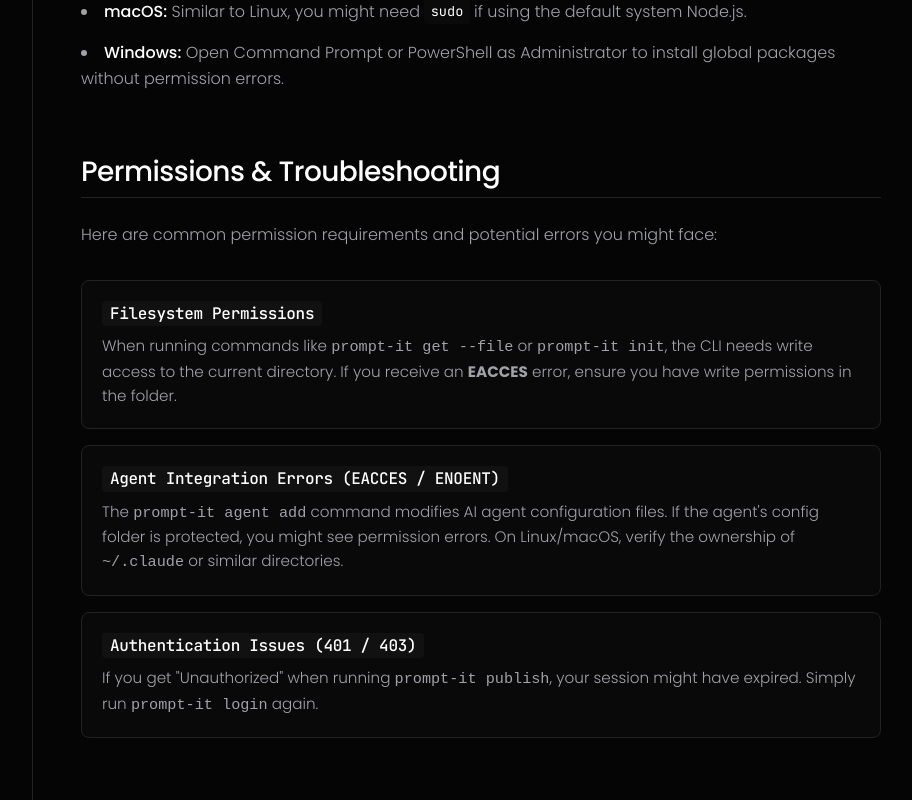
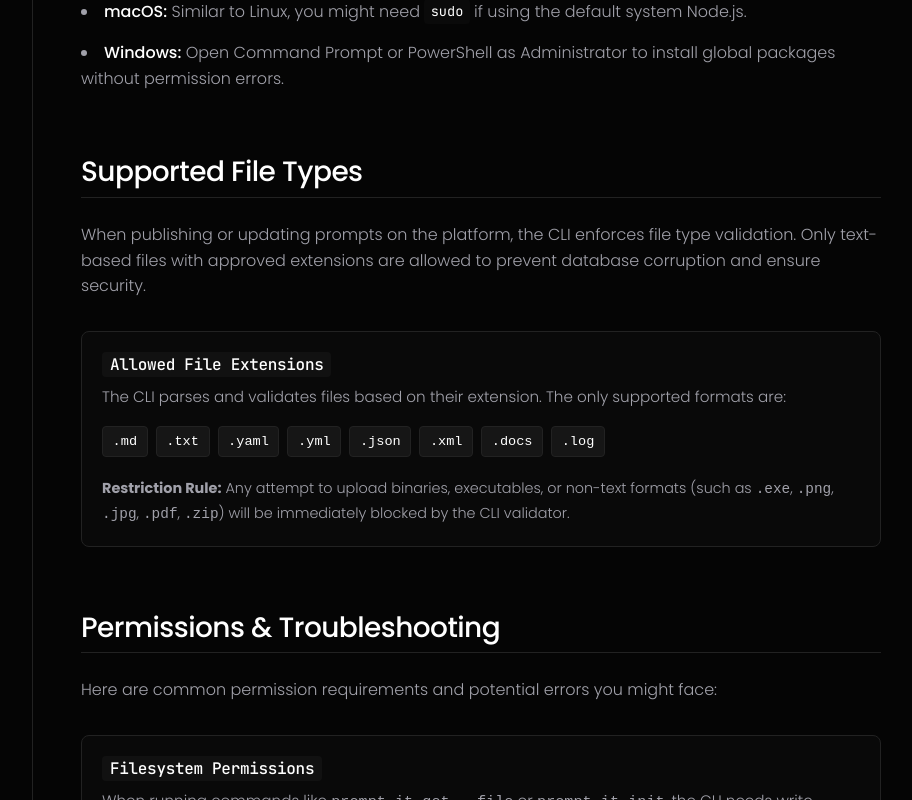
Before and after one commit to prompt-integration-toolkit/website, a React (Vite) app: page /docs in a window 1280 px wide. Shown: the part 1035-1835 px from the top of the page, without its empty margins (289-1201 px from the left). Built offline with nearby package versions, Linux system fonts and the light colour scheme; no server answers.

Commit message:
docs: move supported file types to a dedicated early section

```diff
--- a/src/pages/Docs.tsx
+++ b/src/pages/Docs.tsx
@@ -1,4 +1,4 @@
-import { Terminal, Settings, Shield, UserCheck, ListChecks, Search, Cpu, HelpCircle } from 'lucide-react';
+import { Terminal, Settings, FileText, Shield, UserCheck, ListChecks, Search, Cpu, HelpCircle } from 'lucide-react';
 import './Docs.css';
 
 export function Docs() {
@@ -15,6 +15,10 @@ export function Docs() {
             <a href="#installation" className="sidebar-link">
               <Settings size={14} />
               Installation & OS Guide
+            </a>
+            <a href="#file-types" className="sidebar-link">
+              <FileText size={14} />
+              Supported File Types
             </a>
             <a href="#permissions" className="sidebar-link">
               <Shield size={14} />
@@ -80,6 +84,38 @@ export function Docs() {
             <li><strong>macOS:</strong> Similar to Linux, you might need <code>sudo</code> if using the default system Node.js.</li>
             <li><strong>Windows:</strong> Open Command Prompt or PowerShell as Administrator to install global packages without permission errors.</li>
           </ul>
+        </section>
+
+        <section id="file-types" className="docs-section">
+          <h2>Supported File Types</h2>
+          <p>
+            When publishing or updating prompts on the platform, the CLI enforces file type validation.
+            Only text-based files with approved extensions are allowed to prevent database corruption and ensure security.
+          </p>
+          <div className="command-card">
+            <h4>Allowed File Extensions</h4>
+            <p style={{ marginBottom: '1rem' }}>
+              The CLI parses and validates files based on their extension. The only supported formats are:
+            </p>
+            <div style={{ display: 'flex', flexWrap: 'wrap', gap: '0.5rem', marginBottom: '1.25rem' }}>
+              {['.md', '.txt', '.yaml', '.yml', '.json', '.xml', '.docs', '.log'].map(ext => (
+                <span key={ext} style={{
+                  backgroundColor: 'rgba(255, 255, 255, 0.05)',
+                  border: '1px solid var(--border-color)',
+                  borderRadius: '4px',
+                  padding: '0.25rem 0.6rem',
+                  fontSize: '0.85rem',
+                  fontFamily: 'monospace',
+                  color: 'var(--text-primary)'
+                }}>
+                  {ext}
+                </span>
+              ))}
+            </div>
+            <p style={{ fontSize: '0.9rem', color: 'var(--text-secondary)' }}>
+              <strong>Restriction Rule:</strong> Any attempt to upload binaries, executables, or non-text formats (such as <code>.exe</code>, <code>.png</code>, <code>.jpg</code>, <code>.pdf</code>, <code>.zip</code>) will be immediately blocked by the CLI validator.
+            </p>
+          </div>
         </section>
 
         <section id="permissions" className="docs-section">
```
